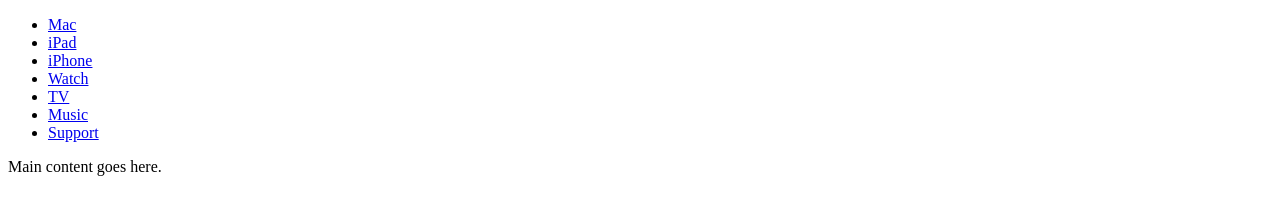
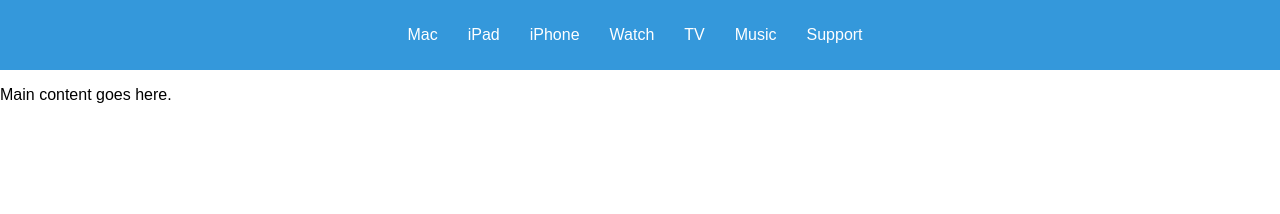
Before and after one commit to W0491348/WebDev2, a plain HTML site: page Assignment2/appleUI.html in a window 1280 px wide. Drawn offline with Linux system fonts and the light colour scheme.

Commit message:
added java and css

```diff
--- a/Assignment2/appleUI.html
+++ b/Assignment2/appleUI.html
@@ -3,8 +3,8 @@
 <head>
     <meta charset="UTF-8">
     <meta name="viewport" content="width=device-width, initial-scale=1.0">
-    <link rel="stylesheet" href="css/styles.css">
-    <title>Interactive Bar Example</title>
+    <link rel="stylesheet" href="style.css">
+    <title>Assignment 3 UI Design</title>
 </head>
 <body>
 
@@ -27,6 +27,6 @@
         <p>Main content goes here.</p>
     </main>
 
-    <script src="js/script.js"></script>
+    <script src="script.js"></script>
 </body>
 </html>
--- /dev/null
+++ b/Assignment2/script.js
@@ -0,0 +1,9 @@
+document.addEventListener('DOMContentLoaded', function () {
+    var toggleButton = document.getElementById('toggleButton');
+    var hiddenContent = document.getElementById('hiddenContent');
+
+    toggleButton.addEventListener('click', function () {
+        // Toggle the 'hidden' class on the hidden content
+        hiddenContent.classList.toggle('hidden');
+    });
+});
--- /dev/null
+++ b/Assignment2/style.css
@@ -0,0 +1,38 @@
+body {
+    font-family: 'Arial', sans-serif;
+    margin: 0;
+}
+
+.interactive-bar {
+    background-color: #3498db;
+    color: #fff;
+    padding: 10px;
+    text-align: center;
+}
+
+nav ul {
+    list-style: none;
+    padding: 0;
+    display: flex; /* Make the list items flex containers */
+    justify-content: center; /* Center the items horizontally */
+}
+
+nav li {
+    margin-right: 10px;
+}
+
+nav a {
+    text-decoration: none;
+    color: #fff;
+    padding: 5px 10px;
+    border-radius: 5px;
+    transition: background-color 0.3s;
+}
+
+nav a:hover {
+    background-color: #2980b9;
+}
+
+.main-content {
+    padding: 20px;
+}
```
